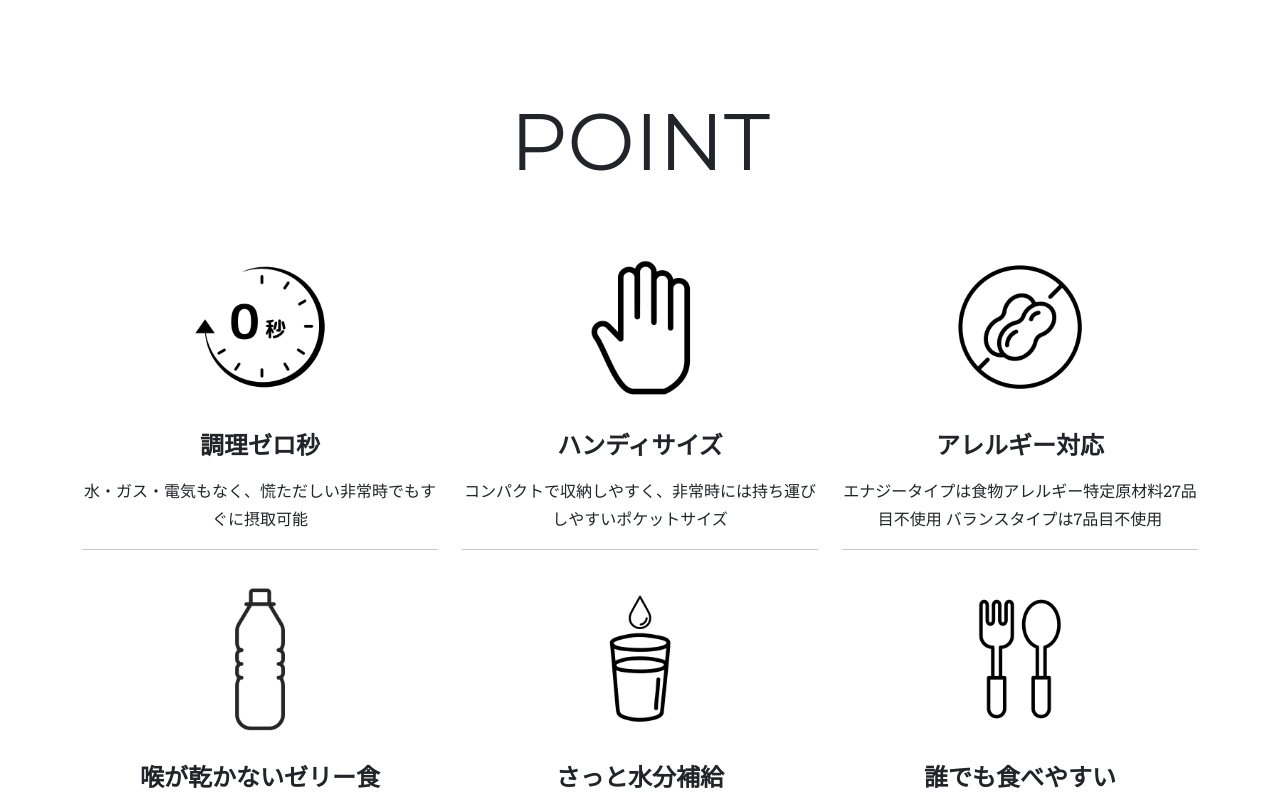
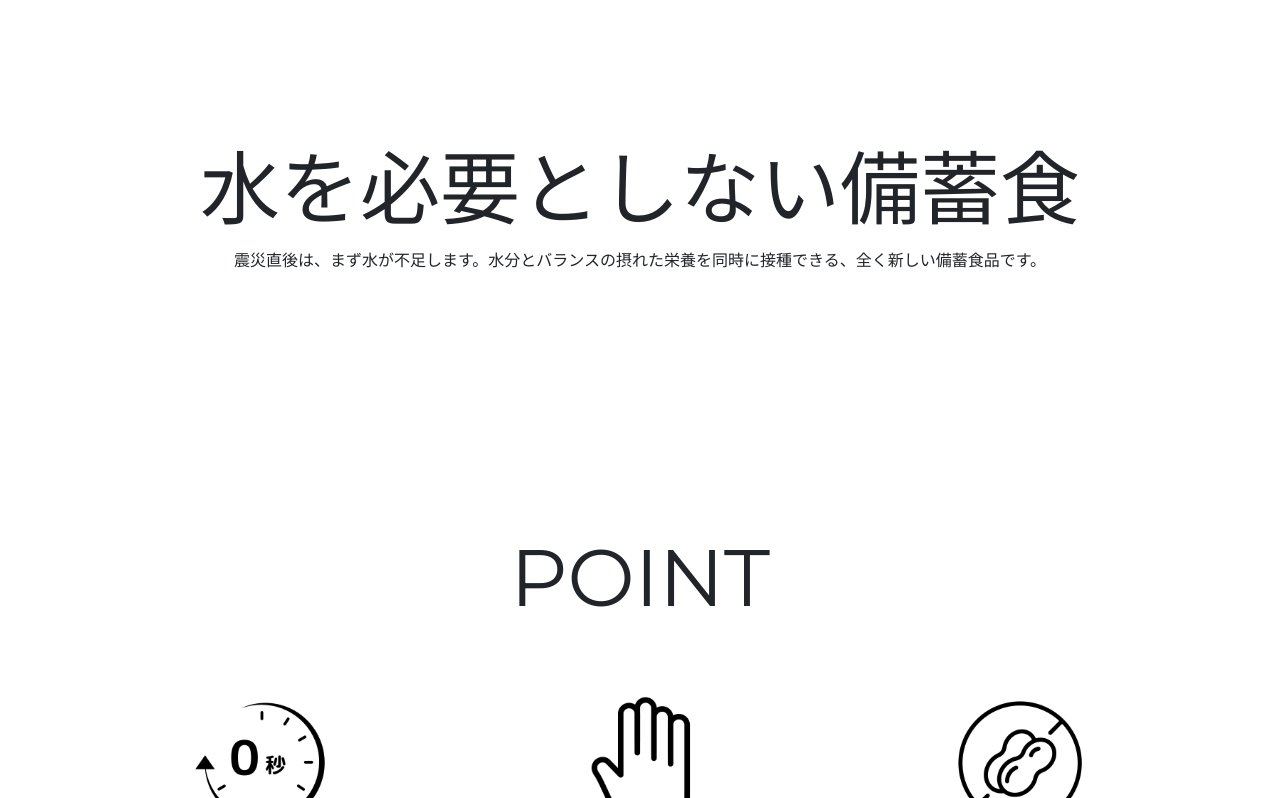
Before and after one commit to mitsuyukiH/keep, a plain HTML site: page index.html in a window 1280 px wide. Shown: the part 962-1760 px from the top of the page. Drawn offline with nearby package versions, Linux system fonts and the light colour scheme; files whose address does not match are found by name.

Commit message:
Update index.html

```diff
--- a/index.html
+++ b/index.html
@@ -27,6 +27,15 @@
         <header >
             <img class="imglarge" src="header-bg.png" alt="">
         </header>
+        <section>
+            <div class="container">
+                <div class="text-center">
+                    <h1 class="section-heading text-uppercase display-1">水を必要としない備蓄食</h1>
+                    <p>震災直後は、まず水が不足します。水分とバランスの摂れた栄養を同時に接種できる、全く新しい備蓄食品です。</p>
+
+                </div>
+            </div>
+        </section>
         <!-- Services-->
         <section class="page-section" id="services">
             <div class="container">
```
